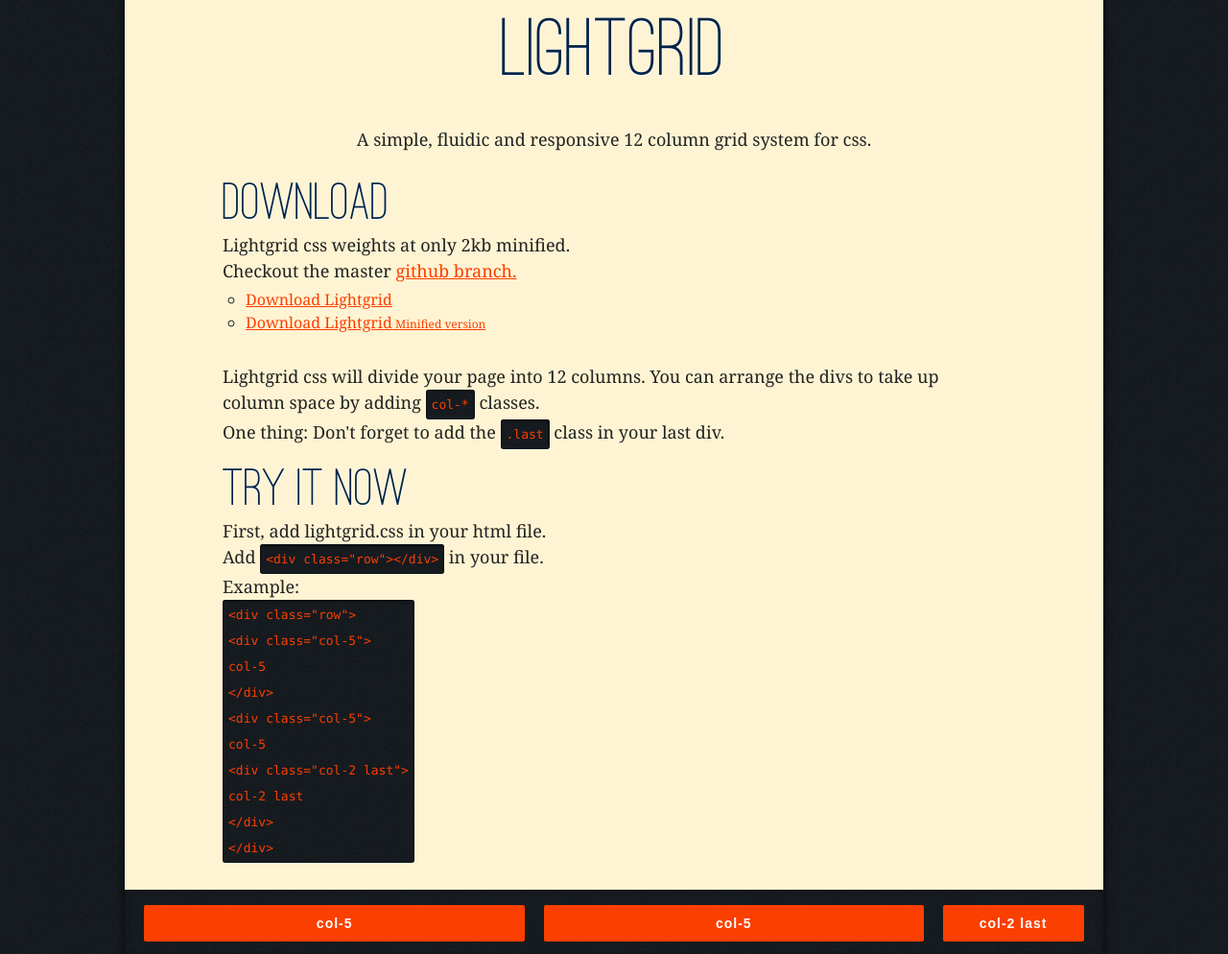
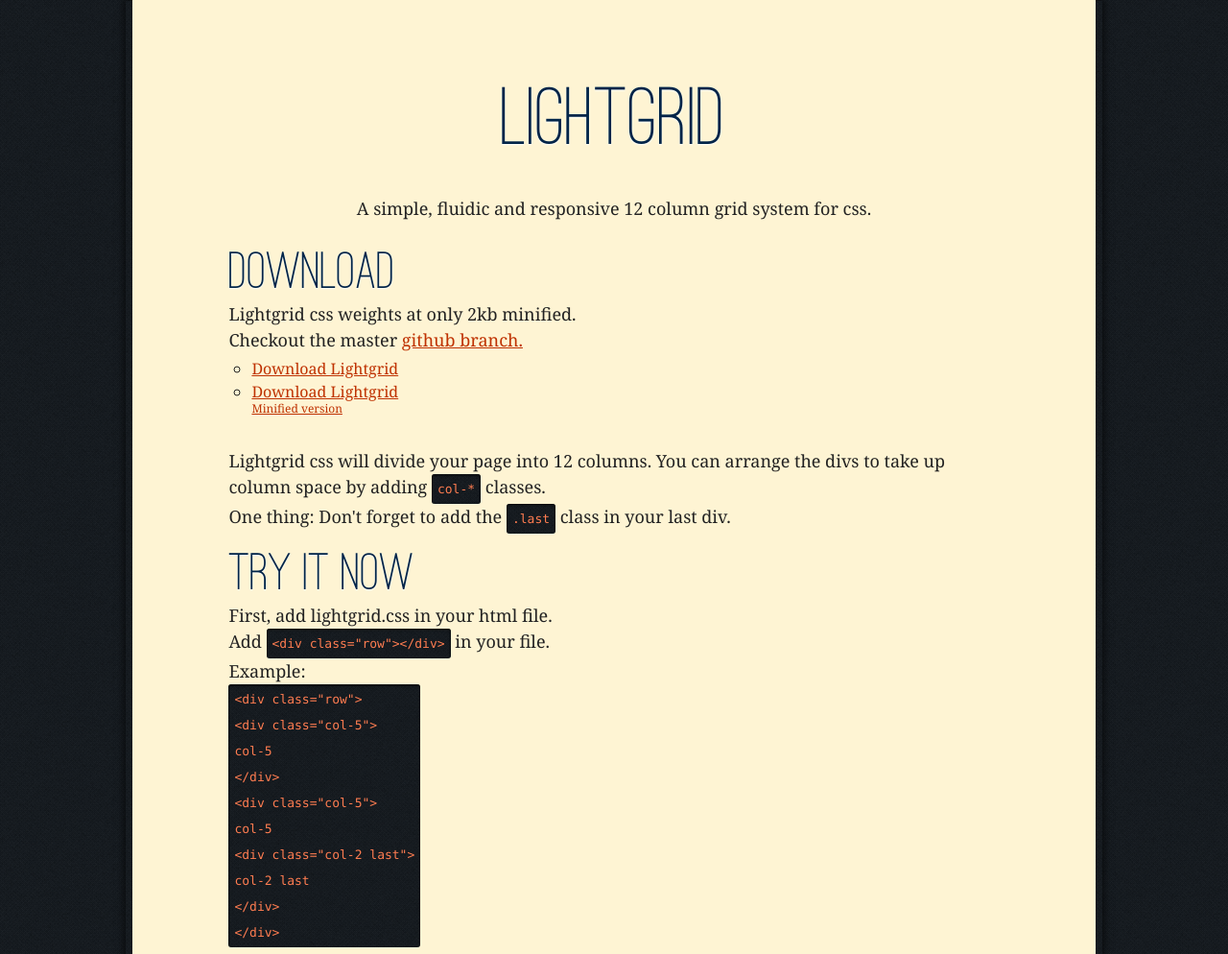
Before and after one commit to shash7/lightgrid, a plain HTML site: page index.html in a window 1280 px wide. Shown: the top 994 px of the page at 96% size. Drawn offline with Linux system fonts and the light colour scheme.

Commit message:
Small changes

```diff
--- a/css/style.css
+++ b/css/style.css
@@ -47,7 +47,7 @@
 
 a
 {
-	color:#FB3F00;
+	color:#BF3202;
 
 	-webkit-transition: all 250ms ease-in-out;
 	-moz-transition: all 250ms ease-in-out;
@@ -58,7 +58,7 @@
 
 a:hover
 {
-	color:#BF3202;
+	color:#FB3F00;
 }
 
 body
@@ -119,6 +119,14 @@
 	-webkit-box-sizing: border-box;
 	-moz-box-sizing: border-box;
 	box-sizing: border-box;
+
+	-moz-background-clip: padding;
+	-webkit-background-clip: padding;
+	background-clip: padding-box;
+
+	border:transparent solid 8px;
+	border-top:none;
+	border-bottom:none;
 }
 
 .content
@@ -145,7 +153,7 @@
 	vertical-align:middle;
 	white-space: nowrap;
 	display:inline-block;
-	color:#FB3F00;
+	color:#ff7d51;
 	font-size:13px;
 	font-family:"Lucida Console", Monaco, monospace;
 
@@ -171,6 +179,16 @@
 .center
 {
 	text-align:center;
+}
+
+.top
+{
+	padding-top:72px;
+}
+
+.bottom
+{
+	padding-bottom:72px;
 }
 
 @media only screen and (min-width : 1px)and (max-width : 768px)
--- a/index.html
+++ b/index.html
@@ -12,7 +12,7 @@
 <body id="wrapper" class="row">
 <div class="main col-10 offset-1">
 	<div class="content">
-		<h1 class="center">
+		<h1 class="center top">
 		Lightgrid
 		</h1>
 		<br />
@@ -35,7 +35,7 @@
 			</li>
 			<li>
 			<a href="https://raw.github.com/shash7/lightgrid/master/css/lightgrid.min.css" class="download">
-			Download Lightgrid<span class="small"> Minified version</span>
+			Download Lightgrid<br /><span class="small"> Minified version</span>
 			</a>
 			</li>
 		</ul>
@@ -142,6 +142,12 @@
 		Also, take a look under the hood and delete and sections you don't need in your site. For example, if you are already using a reset or normalize css then remove the first section of
 		lightgrid.css
 		</p>
+		<br />
+		<h3>
+		Support
+		</h3>
+		<p>
+		Lightgrid is fully supported in Ie7 and above.<br />
 	</div>
 		<div class="content">
 		<h2>
@@ -286,7 +292,8 @@
 			</div>
 		</div>
 	</div>
-	<div class="content">
+	<div class="content bottom">
+		<br />
 		<h2>
 		Credits
 		</h2>
```
Also changed, not shown: README.md.
